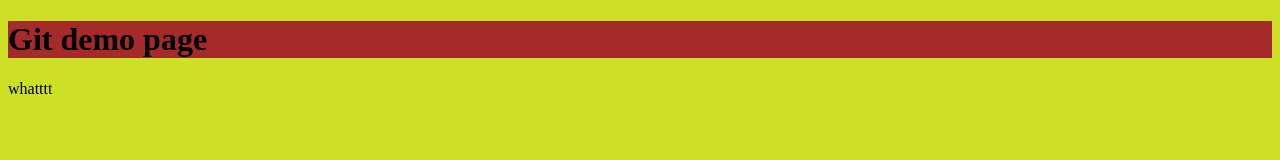
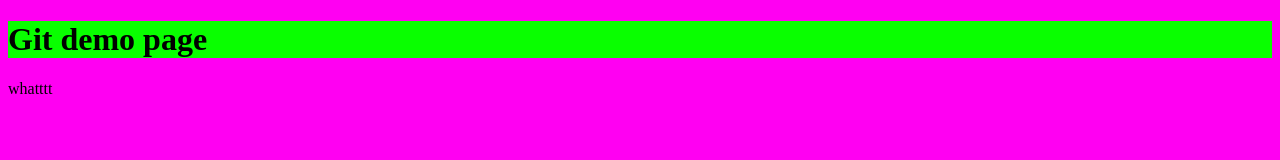
Before and after one commit to liviuq/pathFindingVisualisation, a plain HTML site: page index.html in a window 1280 px wide. Drawn offline with Linux system fonts and the light colour scheme.

Commit message:
crazy colors first push

```diff
--- a/style.css
+++ b/style.css
@@ -1,10 +1,9 @@
 body
 {
-    background-color: rgb(206, 224, 38);
+    background-color: rgb(255, 0, 242);
 }
 
 h1
 {
-    background-color:brown;
-    background
+    background-color:rgb(9, 255, 0);
 }
```
